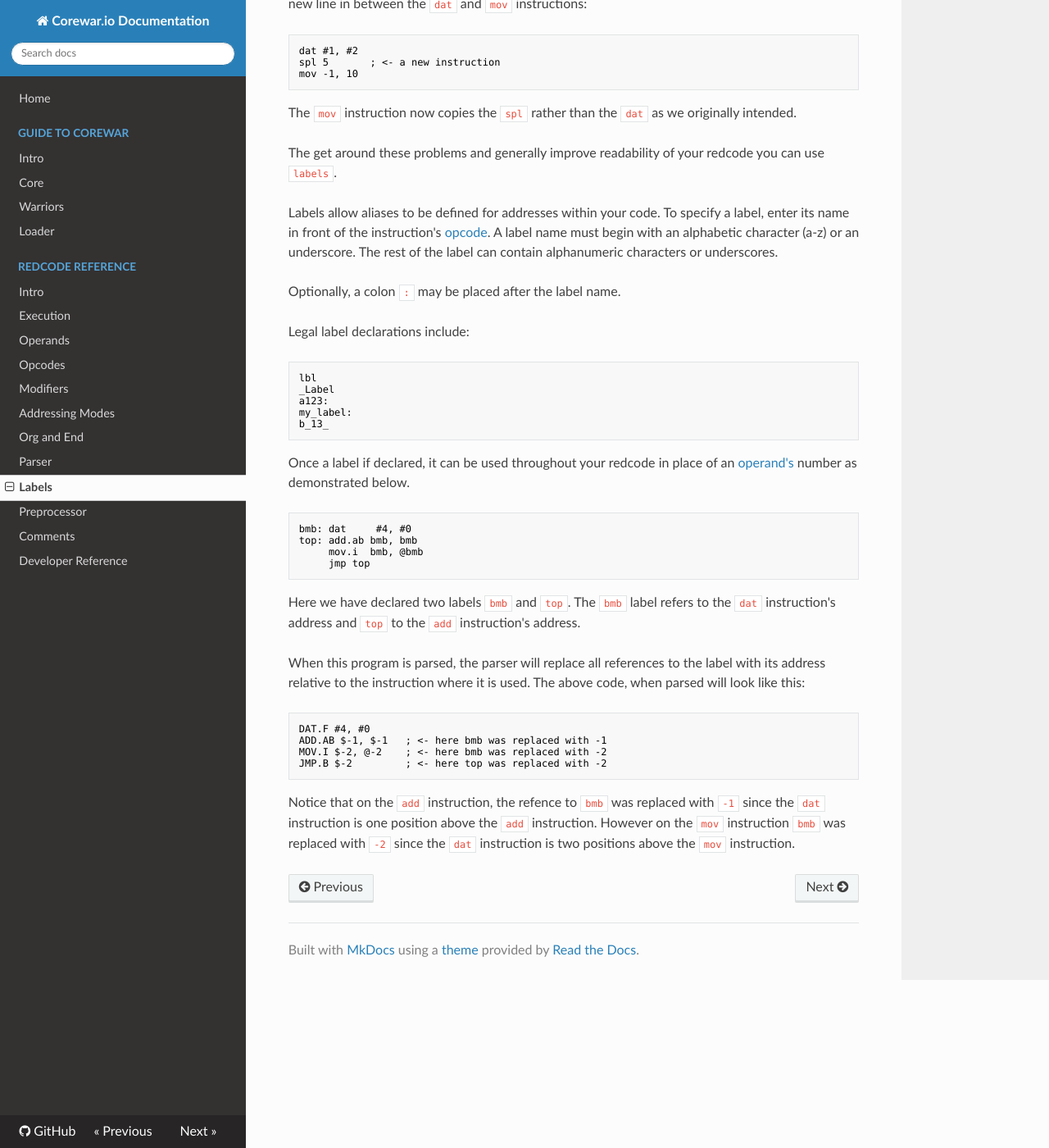
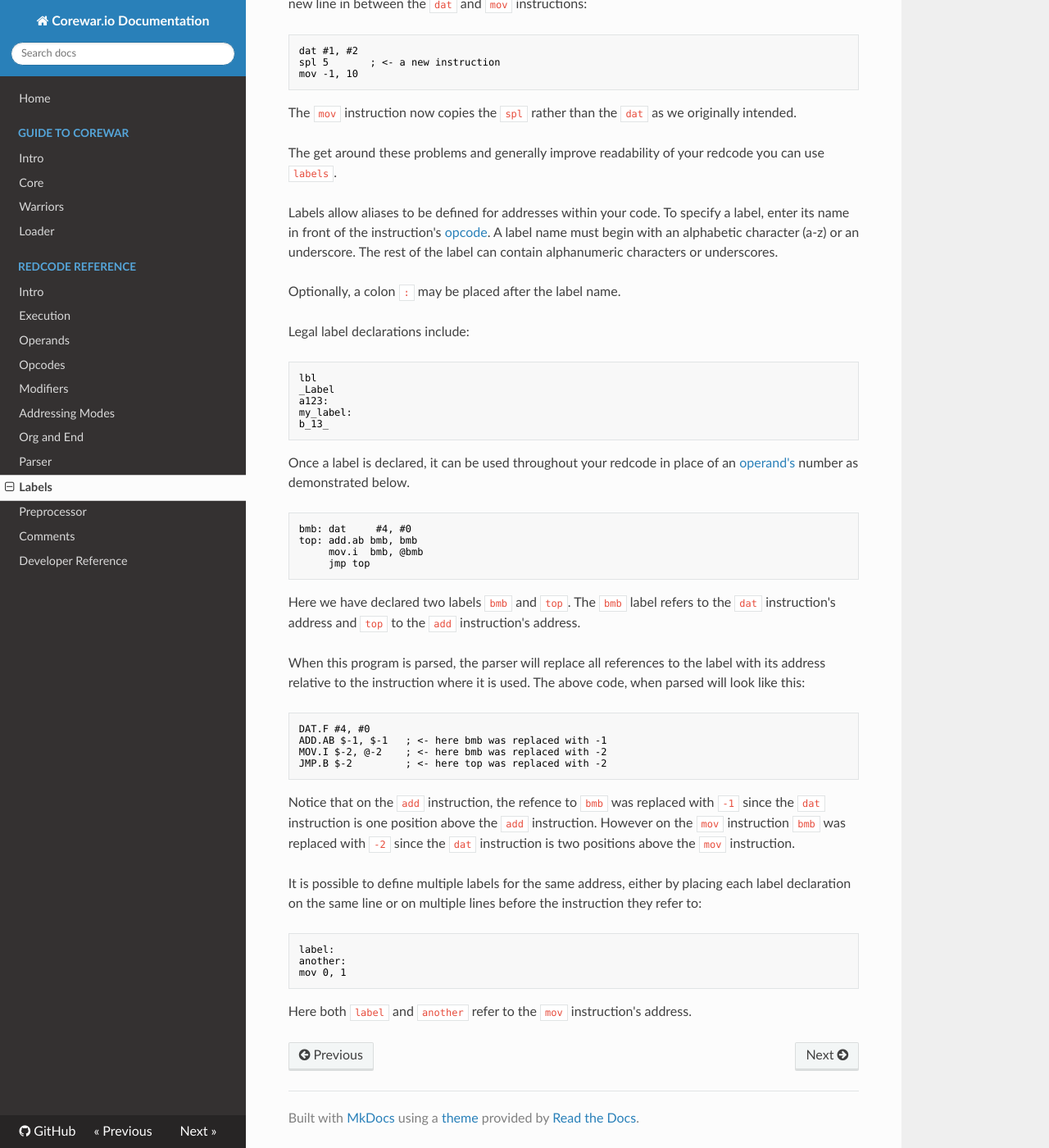
Before and after one commit to corewar/corewar.io, an MkDocs documentation site: the page built from docs/redcode/labels.md, in a window 1280 px wide and 1400 px high, scrolled down 358 px. Shown: the whole window at 82% size. Built offline with MkDocs 1.6.1, drawn with Linux system fonts in a browser that asks for light colours; nearby versions of some CDN libraries; old or Windows-style settings are respelled for this version of MkDocs.

Commit message:
Fix up labels page

````diff
--- a/docs/redcode/labels.md
+++ b/docs/redcode/labels.md
@@ -35,7 +35,7 @@ my_label:
 b_13_
 ```
 
-Once a label if declared, it can be used throughout your redcode in place of an [operand's](operands) number as demonstrated below.
+Once a label is declared, it can be used throughout your redcode in place of an [operand's](operands) number as demonstrated below.
 
 ```redcode
 bmb: dat     #4, #0
@@ -56,3 +56,13 @@ JMP.B $-2         ; <- here top was replaced with -2
 ```
 
 Notice that on the `add` instruction, the refence to `bmb` was replaced with `-1` since the `dat` instruction is one position above the `add` instruction. However on the `mov` instruction `bmb` was replaced with `-2` since the `dat` instruction is two positions above the `mov` instruction.
+
+It is possible to define multiple labels for the same address, either by placing each label declaration on the same line or on multiple lines before the instruction they refer to:
+
+```redcode
+label:
+another:
+mov 0, 1
+```
+
+Here both `label` and `another` refer to the `mov` instruction's address.
````
